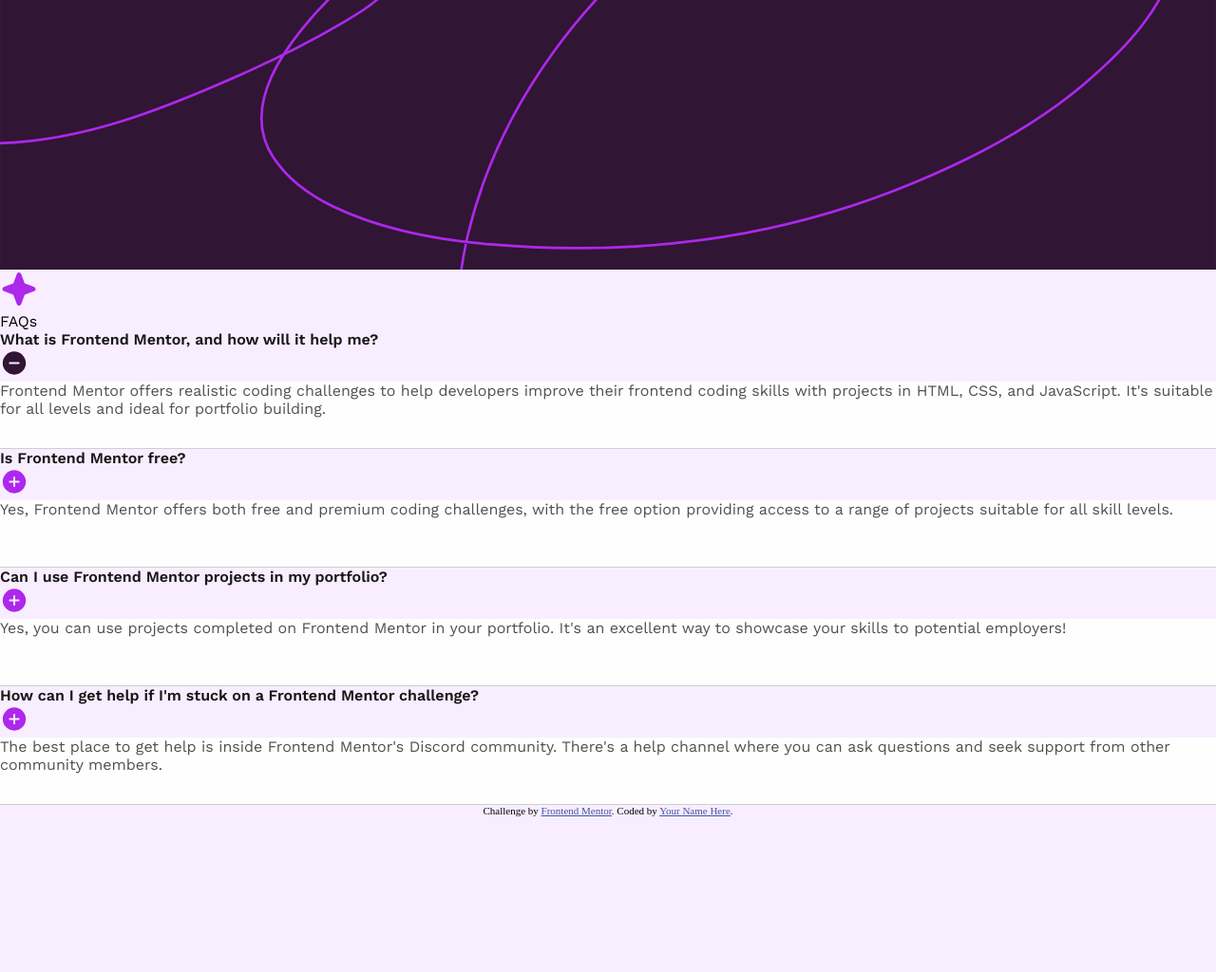
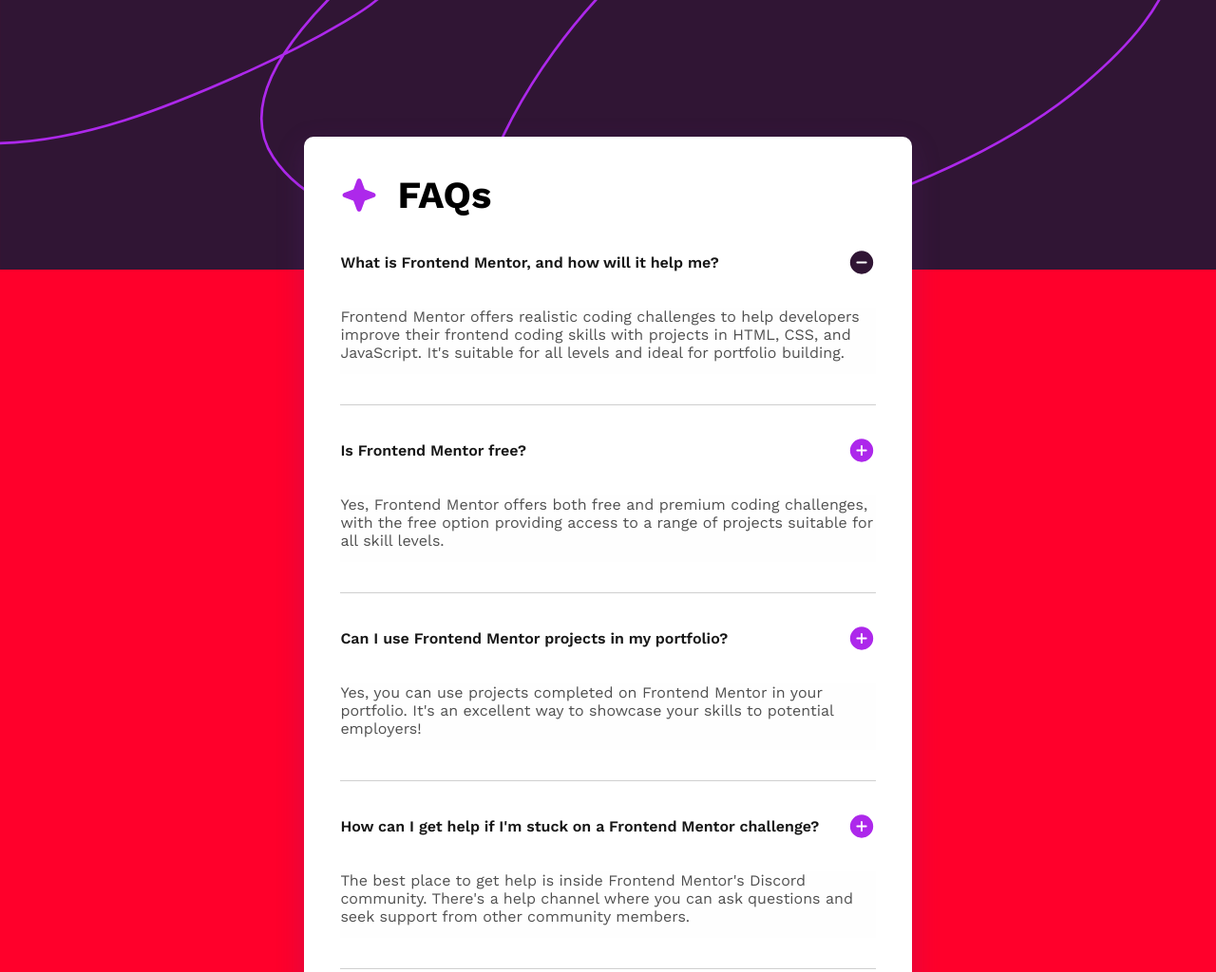
Before and after one commit to Chi-Chidev/FAQ-Accordion., a plain HTML site: page index.html in a window 1280 px wide. Shown: the top 1024 px of the page at 95% size. Before the commit the page ends 860 px from the top, so only its background shows below. Drawn offline with nearby package versions, Linux system fonts and the light colour scheme.

Commit message:
made some changes to the styles

```diff
--- a/index.html
+++ b/index.html
@@ -22,16 +22,21 @@
     <title>Frontend Mentor | FAQ accordion</title>
   </head>
   <body>
+    <div class="hope">
       <div class="blk1">
         <img
           src="assets/images/background-pattern-desktop.svg"
           alt="bg pics one"
         />
       </div>
+      <div class="hope">
       <!-- <div class="blk2"></div> -->
       <div class="content">
+        <div class="headingText">
           <img src="assets/images/icon-star.svg" alt="star icon" />
           <p class="heading">FAQs</p>
+        </div>
+
         <div class="sec1">
           <div id="q1">
             <p>What is Frontend Mentor, and how will it help me?</p>
@@ -47,6 +52,7 @@
             </p>
           </div>
         </div>
+
         <div class="sec2">
           <div id="q2">
             <p>Is Frontend Mentor free?</p>
@@ -54,9 +60,9 @@
           </div>
           <div id="ans2">
             <p>
-            Yes, Frontend Mentor offers both free and premium coding challenges,
-            with the free option providing access to a range of projects
-            suitable for all skill levels.
+              Yes, Frontend Mentor offers both free and premium coding
+              challenges, with the free option providing access to a range of
+              projects suitable for all skill levels.
             </p>
           </div>
         </div>
@@ -77,7 +83,9 @@
 
         <div class="sec4">
           <div id="q4">
-          <p>How can I get help if I'm stuck on a Frontend Mentor challenge?</p>
+            <p>
+              How can I get help if I'm stuck on a Frontend Mentor challenge?
+            </p>
             <img src="assets/images/icon-plus.svg" alt="plus icon" />
           </div>
           <div id="ans4">
@@ -90,11 +98,12 @@
         </div>
       </div>
 
-    <div class="attribution">
+      <!-- <div class="attribution">
       Challenge by
       <a href="https://www.frontendmentor.io?ref=challenge" target="_blank"
         >Frontend Mentor</a
       >. Coded by <a href="#">Your Name Here</a>.
+    </div> -->
     </div>
   </body>
 </html>
--- a/style.css
+++ b/style.css
@@ -5,15 +5,23 @@
 }
 body {
   background: #f9eeff;
-  /* width: 100vw; */
+  /* padding-bottom: 20%; */
+  /* min-height: 100vh; */
 }
 body p {
   font-family: "Work Sans", sans-serif;
   font-size: 16px;
 }
 
+.hope {
+  /* padding-bottom: 20%; */
+  /* margin-bottom: 50%; */
+  background: rgb(255, 0, 43);
+  height: 100vh;
+}
+
 .blk1 {
-  width: 100vw;
+  /* width: 100vw; */
   height: auto;
   /* object-fit: cover; */
   overflow: hidden;
@@ -23,6 +31,19 @@ body p {
   width: 100%;
   object-fit: cover;
   display: block;
+}
+.content {
+  position: absolute;
+  width: 50%;
+  /* height: auto; */
+  padding: 3%;
+  background: white;
+  top: 18%;
+  /* bottom: 10%; */
+  margin-left: 25%;
+  border-radius: 10px;
+  box-shadow: 0px 10px 30px rgba(102, 36, 138, 0.242);
+  /* margin-bottom: 20%; */
 }
 
 .sec1,
@@ -36,38 +57,38 @@ body p {
 #q2,
 #q3,
 #q4 {
+  display: flex;
+  align-items: center;
+  justify-content: space-between;
+  margin-bottom: 2rem;
+  margin-top: 2rem;
   color: #171717;
   font-weight: 600;
 }
 
+.headingText {
+  display: flex;
+  align-items: center;
+  margin-bottom: 2rem;
+  /* justify-content: space-between; */
+}
+
+.headingText p {
+  margin-left: 20px;
+  font-weight: 700;
+  font-size: 40px;
+}
 #ans4,
 #ans3,
 #ans2,
 #ans1 {
+  margin-bottom: 2rem;
   min-height: 70px;
   background: #fefefe;
   display: block;
   color: #505050;
   font-weight: 400;
 }
-/*
-.content {
-  position: absolute;
-  background: blue;
-  transform: translateX(-50%);
-  top: 0; /* Moves content to the top */
-/* left: 50%;  */
-/* Centers it horizontally */
-/* Adjusts centering */
-/* color: white;  */
-/* Makes text visible */
-/* text-align: center; */
-
-/* width: 100%; */
-
-/* padding: 20px;  */
-/* Adds some spacing */
-/* z-index: 2; */
 
 .attribution {
   font-size: 11px;
```
Lines whose indentation alone changed are shown as unchanged.
